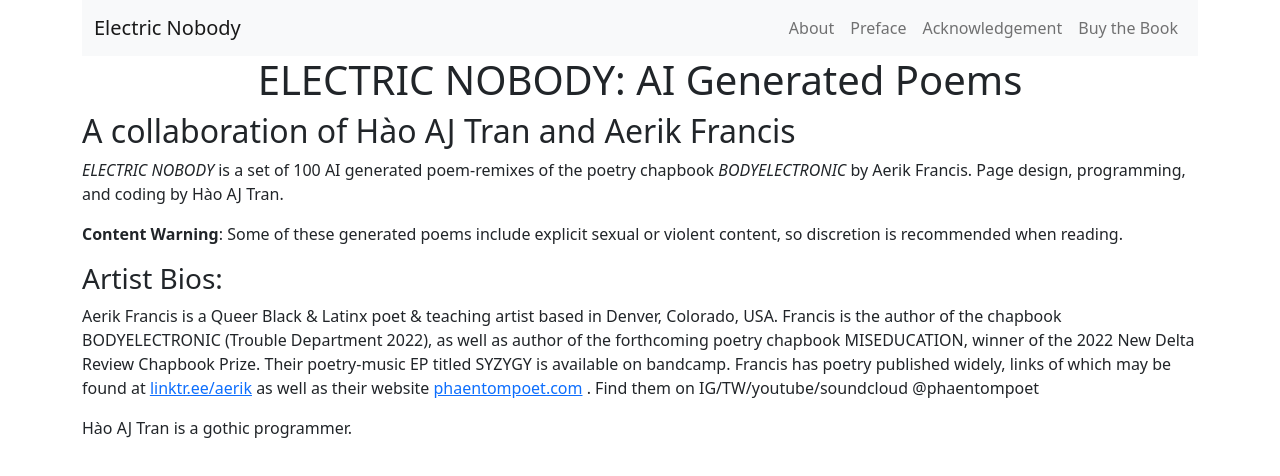
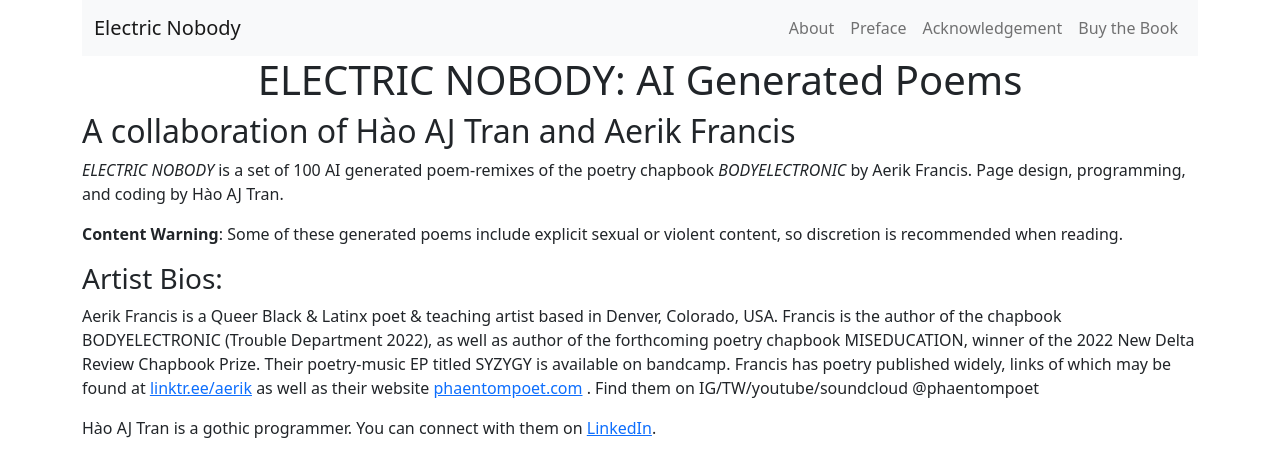
Before and after one commit to electricnobody/electricnobody.github.io, a React (Create React App) app: page /#/about in a window 1280 px wide. Shown: the top 476 px of the page. Built offline with nearby package versions, Linux system fonts and the light colour scheme.

Commit message:
Update about

```diff
--- a/src/About.js
+++ b/src/About.js
@@ -20,7 +20,7 @@ function About() {
         Aerik Francis is a Queer Black & Latinx poet & teaching artist based in Denver, Colorado, USA. Francis is the author of the chapbook BODYELECTRONIC (Trouble Department 2022), as well as author of the forthcoming poetry chapbook MISEDUCATION, winner of the 2022 New Delta Review Chapbook Prize. Their poetry-music EP titled SYZYGY is available on bandcamp. Francis has poetry published widely, links of which may be found at <a href="https://linktr.ee/aerik" target="_blank" rel="noreferrer">linktr.ee/aerik</a> as well as their website <a href="https://www.phaentompoet.com/" target="_blank" rel="noreferrer">phaentompoet.com</a> . Find them on IG/TW/youtube/soundcloud @phaentompoet
       </p>
       <p>
-        Hào AJ Tran is a gothic programmer.
+        Hào AJ Tran is a gothic programmer. You can connect with them on <a href="https://www.linkedin.com/in/ajtran-dev/" target="_blank" rel="noreferrer">LinkedIn</a>.
       </p>
     </>
   )
```
